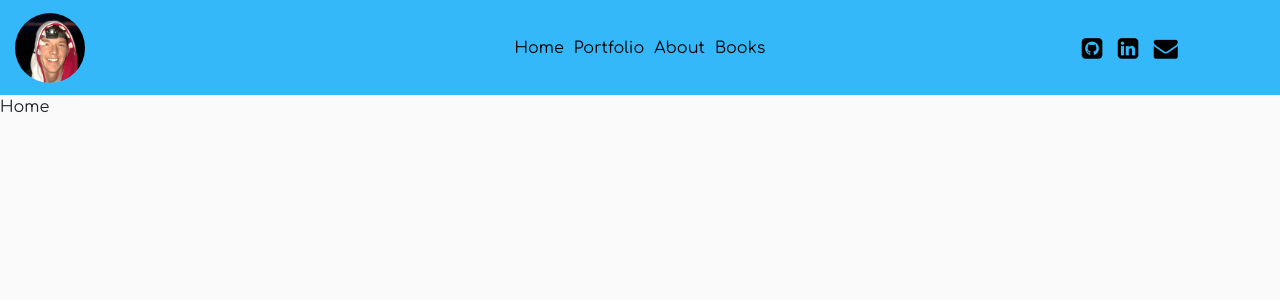
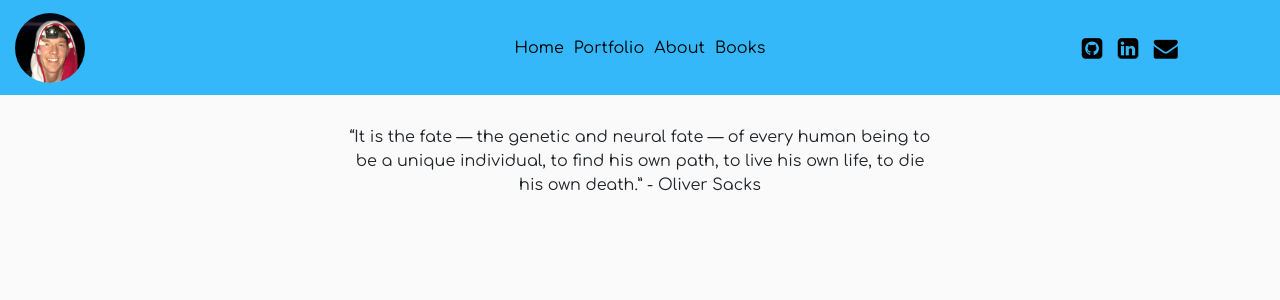
Before and after one commit to shawnsull3/portfolio, a React (Create React App) app: page / in a window 1280 px wide. Shown: the top 300 px of the page. Built offline with nearby package versions, Linux system fonts and the light colour scheme.

Commit message:
Create Home comp, render and style random quotes

```diff
--- a/src/components/Home.js
+++ b/src/components/Home.js
@@ -1,8 +1,18 @@
 import React from 'react';
+import quotes from './common/quotes';
+import '../styles/Home.css';
 
 const Home = () => {
+    const randomIndex = Math.floor(Math.random() * ((quotes.length-1) - 0 + 1) + 0);
     return (
-        <div>Home</div>
+        <div className='col-12'>
+          <div className='row justify-content-center'>
+            <div className='col-12 col-sm-6 text-center'>
+              <p className='quote'>{quotes[randomIndex]}</p>
+            </div>
+          </div>
+
+        </div>
     )
 }
 
--- /dev/null
+++ b/src/styles/Home.css
@@ -0,0 +1,3 @@
+.quote {
+    margin: 30px 0px 30px 0px;
+}
```
